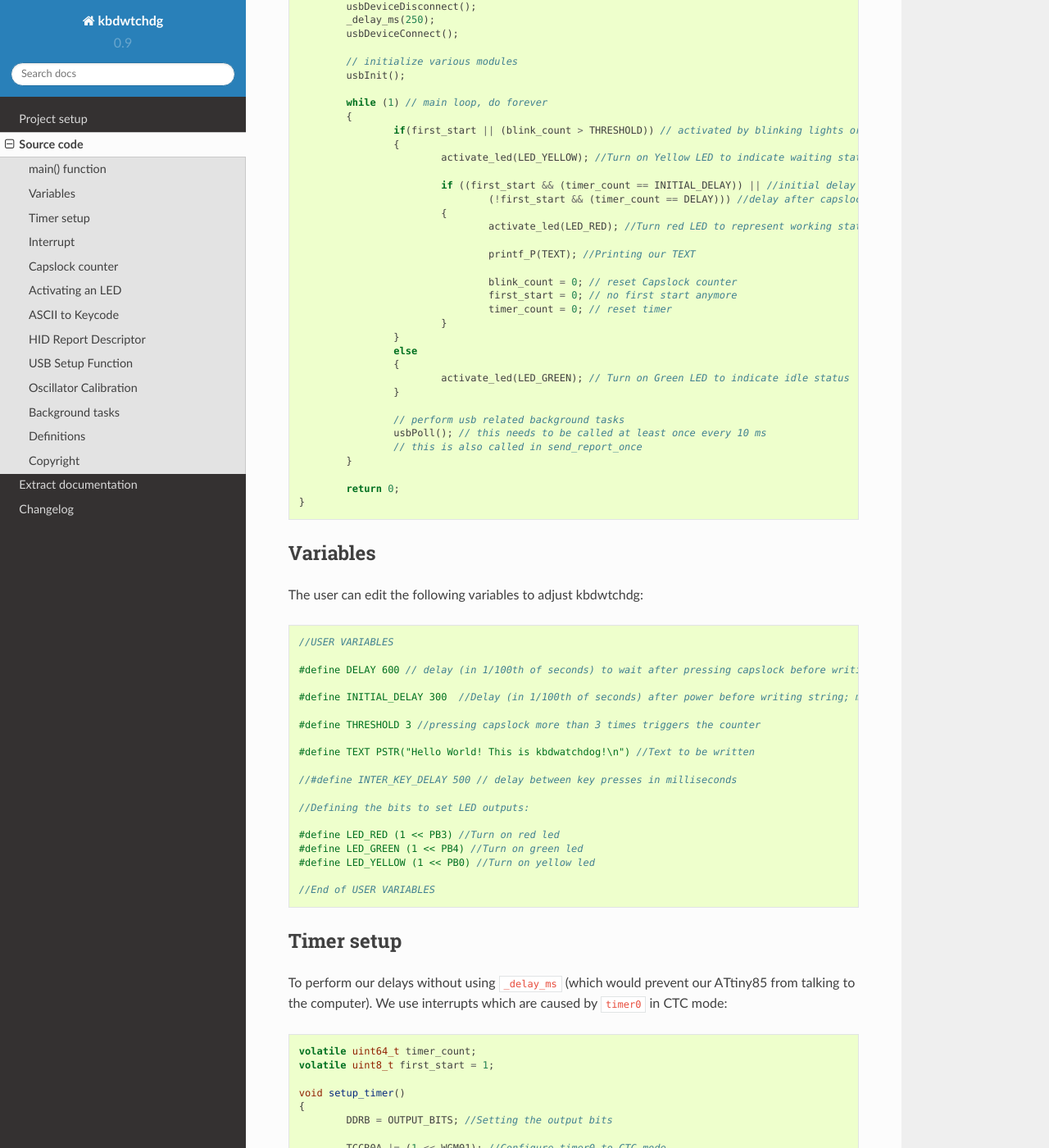
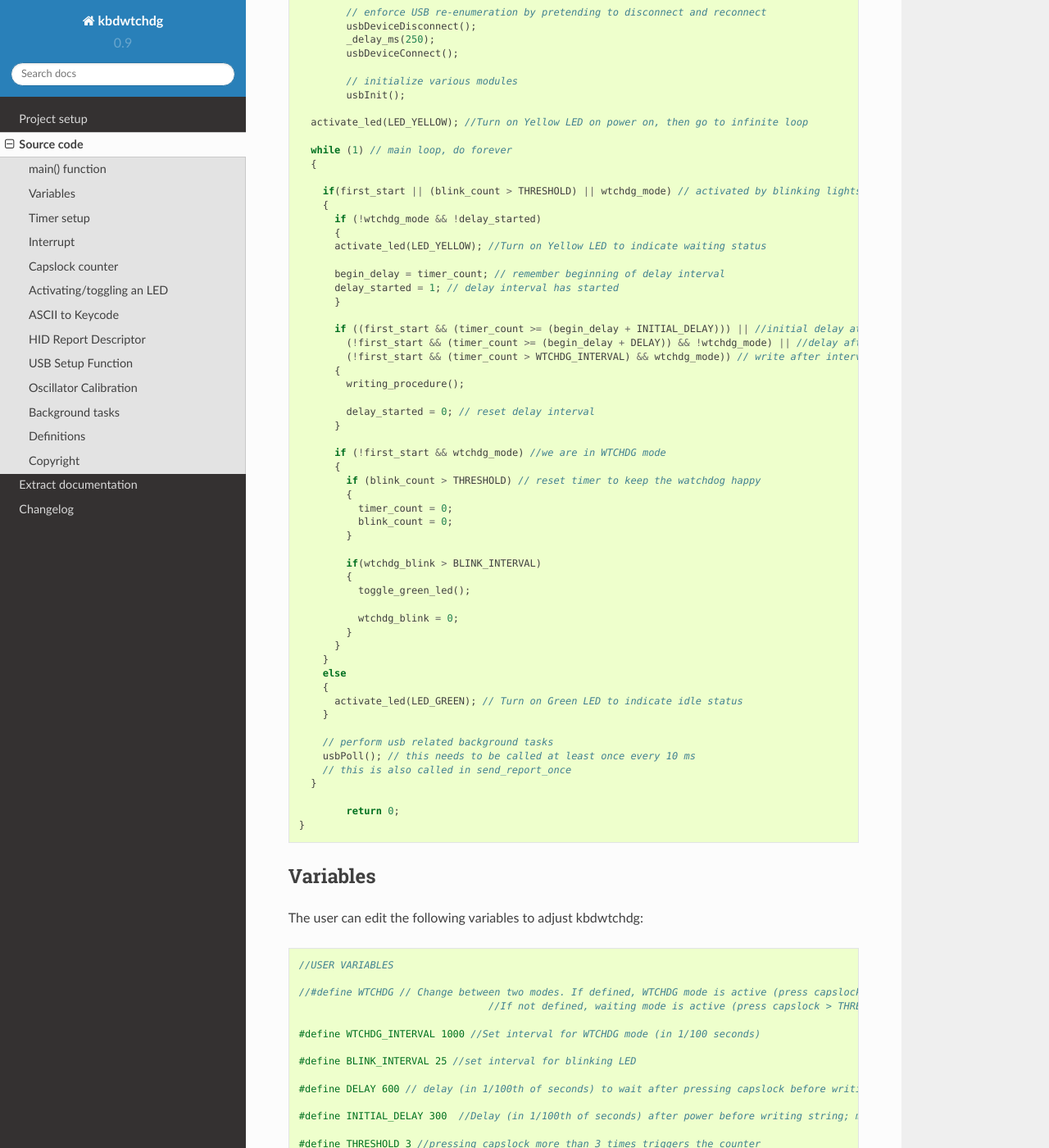
Before and after one commit to 7enderhead/kbdwtchdg, a Sphinx documentation site: the page built from doc/main.rst, in a window 1280 px wide and 1400 px high, scrolled down 728 px. Shown: the whole window at 82% size. Built offline with Sphinx 7.4.7 and the Read the Docs theme 2.0.0, drawn with Linux system fonts in a browser that asks for light colours; some of the changed text lies outside the part shown.

Commit message:
added status indication, improved doc

```diff
--- a/doc/main.rst
+++ b/doc/main.rst
@@ -11,11 +11,13 @@ Source code
 main() function
 ***************
 
-The ``main()`` function consists of three important parts:
+The ``main()`` function consists of four important parts:
 
 * The setup calls to initiate a connection,
 
-* the "do forever" loop which will write out our text and set the LEDs and
+* The WTCHDG mode, which will write text in a specific interval if not reset by capslock.
+
+* The waiting mode, which will write text on start up and after a capslock trigger.
 
 * a function called ``usbPoll();`` which will keep the connection alive
 
@@ -50,33 +52,55 @@ The ``main()`` function consists of three important parts:
             // initialize various modules
             usbInit();
 
-            while (1) // main loop, do forever
+      activate_led(LED_YELLOW); //Turn on Yellow LED on power on, then go to infinite loop
+
+      while (1) // main loop, do forever
+      {
+
+        if(first_start || (blink_count > THRESHOLD) || wtchdg_mode) // activated by blinking lights or first start
+        {
+          if (!wtchdg_mode && !delay_started)
+          {
+          activate_led(LED_YELLOW); //Turn on Yellow LED to indicate waiting status
+
+          begin_delay = timer_count; // remember beginning of delay interval
+          delay_started = 1; // delay interval has started
+          }
+
+          if ((first_start && (timer_count >= (begin_delay + INITIAL_DELAY))) || //initial delay at first start
+            (!first_start && (timer_count >= (begin_delay + DELAY)) && !wtchdg_mode) || //delay after capslock trigger
+            (!first_start && (timer_count > WTCHDG_INTERVAL) && wtchdg_mode)) // write after interval has passed in WTCHDG mode
+          {
+            writing_procedure();
+
+            delay_started = 0; // reset delay interval
+          }
+
+          if (!first_start && wtchdg_mode) //we are in WTCHDG mode
+          {
+            if (blink_count > THRESHOLD) // reset timer to keep the watchdog happy
             {
-                    if(first_start || (blink_count > THRESHOLD)) // activated by blinking lights or first start
-                    {
-                            activate_led(LED_YELLOW); //Turn on Yellow LED to indicate waiting status
+              timer_count = 0;
+              blink_count = 0;
+            }
 
-                            if ((first_start && (timer_count == INITIAL_DELAY)) || //initial delay at first start
-                                    (!first_start && (timer_count == DELAY))) //delay after capslock trigger
-                            {
-                                    activate_led(LED_RED); //Turn red LED to represent working status
+            if(wtchdg_blink > BLINK_INTERVAL)
+            {
+              toggle_green_led();
 
-                                    printf_P(TEXT); //Printing our TEXT
+              wtchdg_blink = 0;
+            }
+          }
+        }
+        else
+        {
+          activate_led(LED_GREEN); // Turn on Green LED to indicate idle status
+        }
 
-                                    blink_count = 0; // reset Capslock counter
-                                    first_start = 0; // no first start anymore
-                                    timer_count = 0; // reset timer
-                            }
-                    }
-                    else
-                    {
-                            activate_led(LED_GREEN); // Turn on Green LED to indicate idle status
-                    }
-
-                    // perform usb related background tasks
-                    usbPoll(); // this needs to be called at least once every 10 ms
-                    // this is also called in send_report_once
-            }
+        // perform usb related background tasks
+        usbPoll(); // this needs to be called at least once every 10 ms
+        // this is also called in send_report_once
+      }
 
             return 0;
     }
@@ -91,6 +115,13 @@ The user can edit the following variables to adjust kbdwtchdg:
 ::
 
     //USER VARIABLES
+
+    //#define WTCHDG // Change between two modes. If defined, WTCHDG mode is active (press capslock at least 1x in the defined interval, otherwise write TEXT).
+                                    //If not defined, waiting mode is active (press capslock > THRESHOLD to write TEXT).
+
+    #define WTCHDG_INTERVAL 1000 //Set interval for WTCHDG mode (in 1/100 seconds)
+
+    #define BLINK_INTERVAL 25 //set interval for blinking LED
 
     #define DELAY 600 // delay (in 1/100th of seconds) to wait after pressing capslock before writing string; max: ~ 5.8*10^9 years
 
@@ -110,6 +141,7 @@ The user can edit the following variables to adjust kbdwtchdg:
 
     //End of USER VARIABLES
 
+
 ***********
 Timer setup
 ***********
@@ -122,7 +154,10 @@ We use interrupts which are caused by ``timer0`` in CTC mode:
 ::
 
     volatile uint64_t timer_count;
+    volatile uint64_t wtchdg_blink;
     volatile uint8_t first_start = 1;
+    volatile uint64_t begin_delay;
+    volatile uint8_t delay_started = 0;
 
     void setup_timer()
     {
@@ -145,21 +180,16 @@ Interrupt
 *********
 
 The following function is called every  **1/100 seconds** by ``timer0``,
-but the timer doesn't start counting until it is triggered by ``first_start`` or capslock.
-If triggered by ``first_start`` the timer will stop counting when it reaches ``INITIAL_DELAY``.
-If triggered by capslock the timer will stop counting when it reaches ``DELAY``.
-The timer cannot count beyond those delay limits.
+it will continue counting to its maximum if not reset.
 
 
 ::
 
     ISR(TIM0_COMPA_vect)
     {
-            if ((first_start && (timer_count < INITIAL_DELAY)) || // initial delay at first start
-                    (!first_start && (timer_count < DELAY) && (blink_count > THRESHOLD))) //delay after capslock trigger
-            {
-                    timer_count++;
-            }
+      timer_count++; // counting up until reset
+
+      wtchdg_blink++; //counting up until reset
     }
 
 ****************
@@ -186,9 +216,9 @@ the ``blink_count`` of capslock is being raised.
     }
 
 
-*****************
-Activating an LED
-*****************
+***************************
+Activating/toggling  an LED
+***************************
 
 We are turning off all LEDs by doing a bitwise ``&`` between the current ``PORTB`` register and
 the negation of turning on the three LEDs. Afterwards one specific LED is turned on by a bitwise ``|``:
@@ -205,6 +235,22 @@ the negation of turning on the three LEDs. Afterwards one specific LED is turned
             PORTB |= (led);
 
     }
+
+Now we are toggling a specific led by using a bitwise  ``XOR`` Operator to toggle the output bit.
+
+
+::
+
+    void toggle_green_led()
+    {
+      //turn red and yellow led off
+      PORTB &= ~(LED_YELLOW | LED_RED);
+
+      //toggle green led
+      PORTB ^= (LED_GREEN);
+    }
+
+
 
 ****************
 ASCII to Keycode
```
Also changed, not shown: 2 other files.
